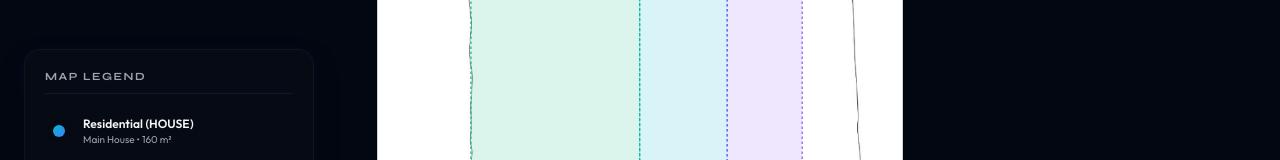
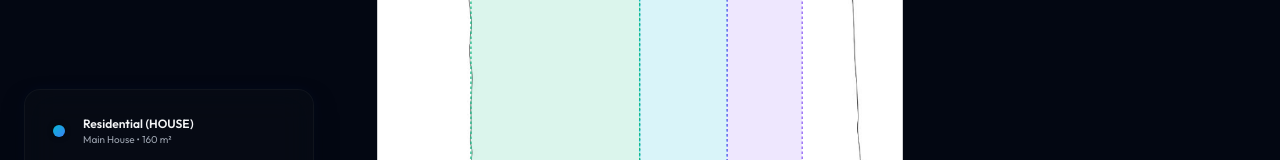
Before and after one commit to digitalfuture/garden-plan, a website: page public/index.html in a window 1280 px wide. Shown: the part 491-651 px from the top of the page. Drawn offline with Linux system fonts and the light colour scheme.

Commit message:
Remove MAP LEGEND header from floating legend panel

```diff
--- a/public/index.html
+++ b/public/index.html
@@ -45,9 +45,6 @@
 
         <!-- Premium Floating Glassmorphic Legend on the Left -->
         <div class="plan-legend-floating">
-          <div class="legend-header">
-            <h3>MAP LEGEND</h3>
-          </div>
           <div class="legend-items">
             <div class="legend-item" data-target="main-house">
               <div class="legend-color-wrapper">
```
